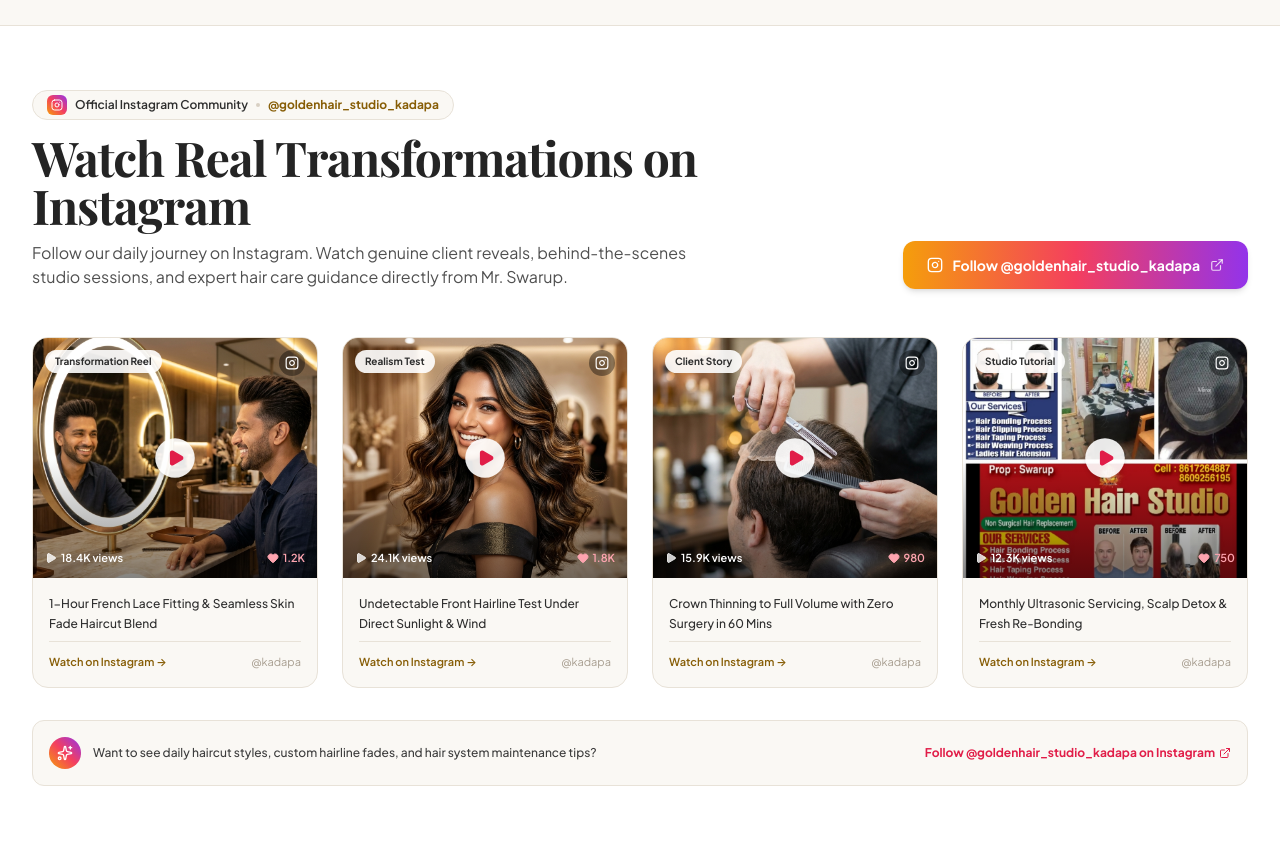
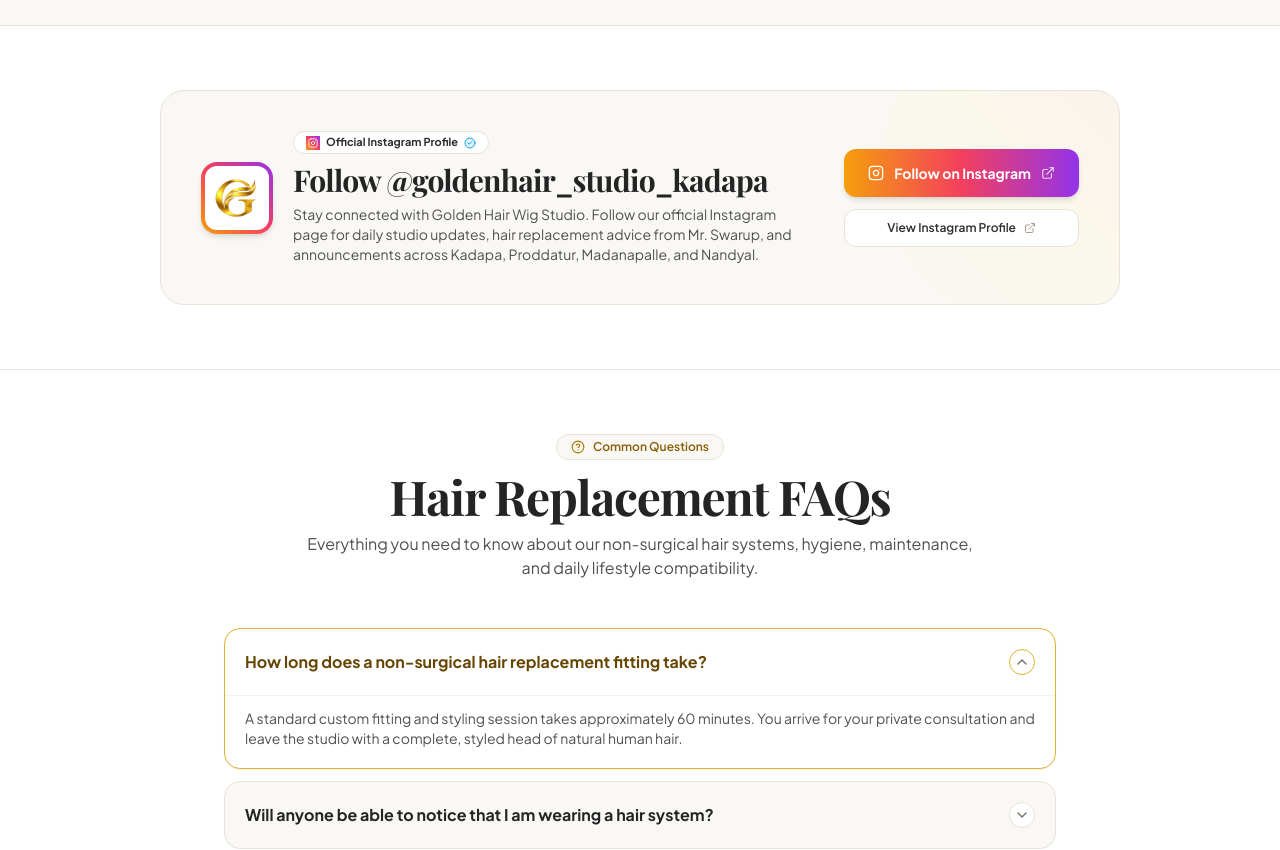
Before and after one commit to momoittechnologies-spec/golden-hair-wig-studio, a React (Vite) app: page / in a window 1280 px wide. Shown: the part 9660-10510 px from the top of the page. Built offline with nearby package versions, Linux system fonts and the light colour scheme; a web font is replaced by a local one.

Commit message:
style: remove reels from Instagram section and simplify to clean profile follow buttons

```diff
--- a/src/components/InstagramShowcase.tsx
+++ b/src/components/InstagramShowcase.tsx
@@ -1,180 +1,81 @@
 import React from 'react';
-import { ExternalLink, Play, Heart, Users, Sparkles } from 'lucide-react';
+import { ExternalLink, Sparkles, MessageCircle, CheckCircle2 } from 'lucide-react';
 import { BUSINESS_INFO } from '../data/businessData';
 import { InstagramIcon } from './SocialIcons';
 
-interface InstagramPostPreview {
-  id: number;
-  title: string;
-  category: string;
-  image: string;
-  views: string;
-  likes: string;
-}
-
-const INSTAGRAM_POSTS: InstagramPostPreview[] = [
-  {
-    id: 1,
-    title: "1-Hour French Lace Fitting & Seamless Skin Fade Haircut Blend",
-    category: "Transformation Reel",
-    image: "/images/slider/slide_1.jpg",
-    views: "18.4K",
-    likes: "1.2K"
-  },
-  {
-    id: 2,
-    title: "Undetectable Front Hairline Test Under Direct Sunlight & Wind",
-    category: "Realism Test",
-    image: "/images/slider/slide_3.jpg",
-    views: "24.1K",
-    likes: "1.8K"
-  },
-  {
-    id: 3,
-    title: "Crown Thinning to Full Volume with Zero Surgery in 60 Mins",
-    category: "Client Story",
-    image: "/images/slider/slide_2.jpg",
-    views: "15.9K",
-    likes: "980"
-  },
-  {
-    id: 4,
-    title: "Monthly Ultrasonic Servicing, Scalp Detox & Fresh Re-Bonding",
-    category: "Studio Tutorial",
-    image: "/images/client/services_card.jpg",
-    views: "12.3K",
-    likes: "750"
-  }
-];
-
 export const InstagramShowcase: React.FC = () => {
   return (
-    <section className="py-16 lg:py-22 bg-white relative border-t border-[#E8E2D8]">
-      <div className="max-w-7xl mx-auto px-4 sm:px-6 lg:px-8">
+    <section className="py-12 lg:py-16 bg-white relative border-t border-[#E8E2D8]">
+      <div className="max-w-5xl mx-auto px-4 sm:px-6 lg:px-8">
 
-        {/* Header Cluster */}
-        <div className="flex flex-col md:flex-row md:items-end justify-between gap-6 mb-12">
-          <div className="space-y-3 max-w-2xl">
-            <div className="inline-flex items-center gap-2 px-3.5 py-1 rounded-full bg-[#FAF8F4] border border-[#E8E2D8] text-neutral-800 text-xs font-semibold shadow-xs">
-              <span className="p-1 rounded-md bg-gradient-to-tr from-amber-500 via-rose-500 to-purple-600 text-white">
-                <InstagramIcon className="w-3 h-3 text-white" />
-              </span>
-              <span>Official Instagram Community</span>
-              <span className="w-1 h-1 rounded-full bg-neutral-300" />
-              <span className="text-gold-700 font-bold">{BUSINESS_INFO.instagramHandle}</span>
+        {/* Instagram Profile Connect Card */}
+        <div className="rounded-3xl bg-[#FAF8F4] border border-[#E8E2D8] p-8 sm:p-10 shadow-xs relative overflow-hidden">
+          {/* Subtle Ambient Glow */}
+          <div className="absolute top-0 right-0 w-80 h-80 bg-gradient-to-bl from-rose-100/40 via-amber-100/20 to-transparent rounded-full pointer-events-none -mr-20 -mt-20" />
+
+          <div className="relative flex flex-col md:flex-row items-center justify-between gap-8 text-center md:text-left">
+
+            {/* Left: Instagram Identity & Message */}
+            <div className="flex flex-col sm:flex-row items-center gap-5 max-w-2xl">
+              {/* Instagram Avatar Badge */}
+              <div className="p-1 rounded-2xl bg-gradient-to-tr from-amber-500 via-rose-500 to-purple-600 shadow-md flex-shrink-0">
+                <div className="w-16 h-16 sm:w-18 sm:h-18 rounded-xl bg-white flex items-center justify-center p-2">
+                  <img
+                    src="/images/logo-icon.png"
+                    alt="Golden Hair Studio Logo"
+                    className="w-full h-full object-contain"
+                  />
+                </div>
               </div>
 
-            <h2 className="text-3xl sm:text-4xl lg:text-5xl font-serif font-bold text-neutral-900 tracking-tight">
-              Watch Real Transformations on Instagram
-            </h2>
+              {/* Bio & Details */}
+              <div className="space-y-1.5">
+                <div className="inline-flex items-center gap-1.5 px-3 py-0.5 rounded-full bg-white border border-[#E8E2D8] text-[11px] font-bold text-neutral-800 shadow-2xs">
+                  <span className="p-0.5 rounded-xs bg-gradient-to-tr from-amber-500 via-rose-500 to-purple-600 text-white">
+                    <InstagramIcon className="w-2.5 h-2.5 text-white" />
+                  </span>
+                  <span>Official Instagram Profile</span>
+                  <CheckCircle2 className="w-3 h-3 text-sky-500 fill-sky-100" />
+                </div>
 
-            <p className="text-neutral-600 text-sm sm:text-base leading-relaxed">
-              Follow our daily journey on Instagram. Watch genuine client reveals, behind-the-scenes studio sessions, and expert hair care guidance directly from Mr. Swarup.
+                <h3 className="text-2xl sm:text-3xl font-serif font-bold text-neutral-900 tracking-tight">
+                  Follow {BUSINESS_INFO.instagramHandle}
+                </h3>
+
+                <p className="text-xs sm:text-sm text-neutral-600 leading-relaxed max-w-xl">
+                  Stay connected with Golden Hair Wig Studio. Follow our official Instagram page for daily studio updates, hair replacement advice from Mr. Swarup, and announcements across Kadapa, Proddatur, Madanapalle, and Nandyal.
                 </p>
               </div>
+            </div>
 
-          {/* Follow Button */}
+            {/* Right: Follow & Direct Redirect Action Buttons */}
+            <div className="flex flex-col sm:flex-row md:flex-col gap-3 w-full sm:w-auto flex-shrink-0">
               <a
                 href={BUSINESS_INFO.instagramUrl}
                 target="_blank"
                 rel="noopener noreferrer"
-            className="inline-flex items-center gap-2.5 px-6 py-3.5 rounded-xl bg-gradient-to-r from-amber-500 via-rose-500 to-purple-600 hover:opacity-95 text-white font-bold text-xs sm:text-sm shadow-md hover:shadow-lg transition-all active:scale-98 flex-shrink-0 group"
+                className="inline-flex items-center justify-center gap-2.5 px-6 py-3.5 rounded-xl bg-gradient-to-r from-amber-500 via-rose-500 to-purple-600 hover:opacity-95 text-white font-bold text-xs sm:text-sm shadow-md hover:shadow-lg transition-all active:scale-98 group whitespace-nowrap"
                 aria-label={`Follow ${BUSINESS_INFO.instagramHandle} on Instagram`}
               >
                 <InstagramIcon className="w-4 h-4 text-white" />
-            <span>Follow {BUSINESS_INFO.instagramHandle}</span>
+                <span>Follow on Instagram</span>
                 <ExternalLink className="w-3.5 h-3.5 text-white/80 group-hover:translate-x-0.5 transition-transform" aria-hidden="true" />
               </a>
-        </div>
-
-        {/* Visual Posts & Reels Grid */}
-        <div className="grid grid-cols-1 sm:grid-cols-2 lg:grid-cols-4 gap-6">
-          {INSTAGRAM_POSTS.map((post) => (
-            <a
-              key={post.id}
-              href={BUSINESS_INFO.instagramUrl}
-              target="_blank"
-              rel="noopener noreferrer"
-              className="group flex flex-col rounded-2xl bg-[#FAF8F4] border border-[#E8E2D8] hover:border-rose-300 hover:shadow-md transition-all duration-300 overflow-hidden"
-              aria-label={`Watch ${post.title} on Instagram`}
-            >
-              {/* Image Preview with Play Overlay */}
-              <div className="relative h-60 overflow-hidden bg-neutral-100">
-                <img
-                  src={post.image}
-                  alt={post.title}
-                  className="w-full h-full object-cover transition-transform duration-500 group-hover:scale-105"
-                  loading="lazy"
-                />
-
-                {/* Subtle Gradient & Play Icon */}
-                <div className="absolute inset-0 bg-gradient-to-t from-black/60 via-transparent to-transparent opacity-80 group-hover:opacity-90 transition-opacity" />
-
-                <div className="absolute top-3 left-3 px-2.5 py-1 rounded-full bg-white/90 backdrop-blur-xs text-[10px] font-bold text-neutral-800 shadow-2xs">
-                  {post.category}
-                </div>
-
-                <div className="absolute top-3 right-3 p-1.5 rounded-full bg-black/40 backdrop-blur-xs text-white">
-                  <InstagramIcon className="w-3.5 h-3.5 text-white" />
-                </div>
-
-                {/* Center Play Badge on Hover */}
-                <div className="absolute inset-0 flex items-center justify-center">
-                  <div className="w-11 h-11 rounded-full bg-white/90 backdrop-blur-xs text-rose-600 flex items-center justify-center shadow-md transform scale-90 group-hover:scale-105 transition-all">
-                    <Play className="w-5 h-5 fill-current ml-0.5" aria-hidden="true" />
-                  </div>
-                </div>
-
-                {/* Bottom Metrics Pill */}
-                <div className="absolute bottom-3 left-3 right-3 flex items-center justify-between text-[11px] font-semibold text-white drop-shadow-xs">
-                  <span className="flex items-center gap-1">
-                    <Play className="w-3 h-3 fill-current text-white/80" />
-                    <span>{post.views} views</span>
-                  </span>
-                  <span className="flex items-center gap-1 text-rose-300">
-                    <Heart className="w-3 h-3 fill-current" />
-                    <span>{post.likes}</span>
-                  </span>
-                </div>
-              </div>
-
-              {/* Post Caption */}
-              <div className="p-4 flex-1 flex flex-col justify-between">
-                <p className="text-xs font-medium text-neutral-800 line-clamp-2 leading-relaxed group-hover:text-rose-600 transition-colors">
-                  {post.title}
-                </p>
-
-                <div className="pt-3 mt-2 border-t border-[#E8E2D8] flex items-center justify-between text-[11px] text-neutral-500">
-                  <span className="text-gold-700 font-semibold group-hover:underline">
-                    Watch on Instagram →
-                  </span>
-                  <span className="text-neutral-400">@kadapa</span>
-                </div>
-              </div>
-            </a>
-          ))}
-        </div>
-
-        {/* Bottom Banner with Social Proof */}
-        <div className="mt-8 p-4 rounded-xl bg-[#FAF8F4] border border-[#E8E2D8] flex flex-col sm:flex-row items-center justify-between gap-4 text-xs">
-          <div className="flex items-center gap-3">
-            <div className="w-8 h-8 rounded-full bg-gradient-to-tr from-amber-500 via-rose-500 to-purple-600 flex items-center justify-center text-white flex-shrink-0">
-              <Sparkles className="w-4 h-4 text-white" />
-            </div>
-            <p className="text-neutral-700 font-medium">
-              Want to see daily haircut styles, custom hairline fades, and hair system maintenance tips?
-            </p>
-          </div>
 
               <a
                 href={BUSINESS_INFO.instagramUrl}
                 target="_blank"
                 rel="noopener noreferrer"
-            className="text-rose-600 hover:text-rose-700 font-bold flex items-center gap-1 transition-colors whitespace-nowrap"
+                className="inline-flex items-center justify-center gap-2 px-5 py-2.5 rounded-xl bg-white hover:bg-neutral-50 border border-[#E8E2D8] text-neutral-800 font-semibold text-xs shadow-2xs transition-colors whitespace-nowrap"
+                aria-label={`View ${BUSINESS_INFO.instagramHandle} Profile`}
               >
-            <span>Follow @goldenhair_studio_kadapa on Instagram</span>
-            <ExternalLink className="w-3 h-3" />
+                <span>View Instagram Profile</span>
+                <ExternalLink className="w-3 h-3 text-neutral-400" aria-hidden="true" />
               </a>
+            </div>
+
+          </div>
+
         </div>
 
       </div>
```
Lines whose indentation alone changed are shown as unchanged.
